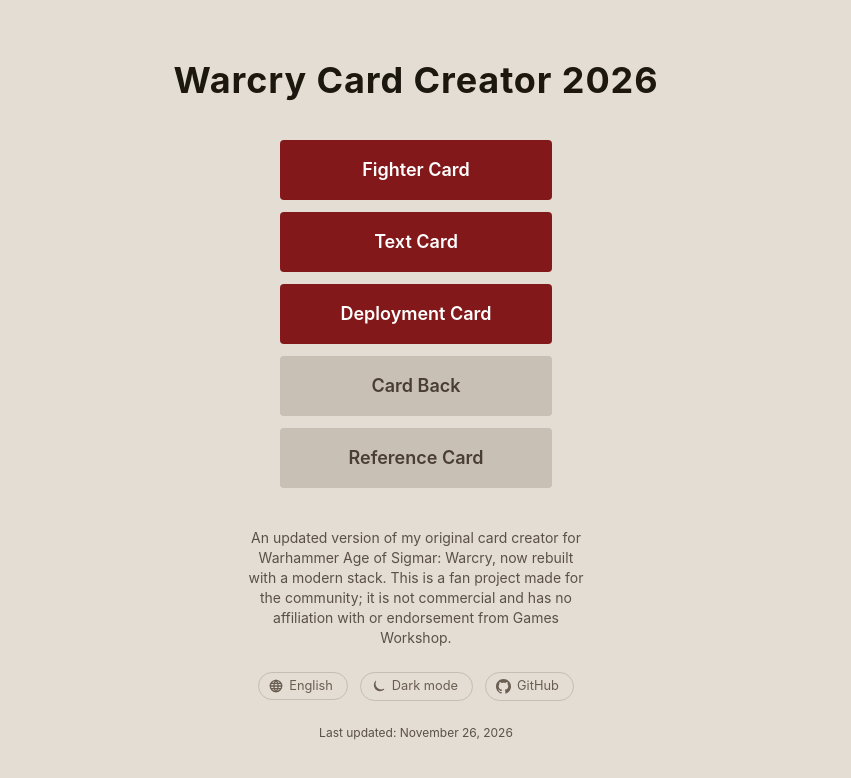
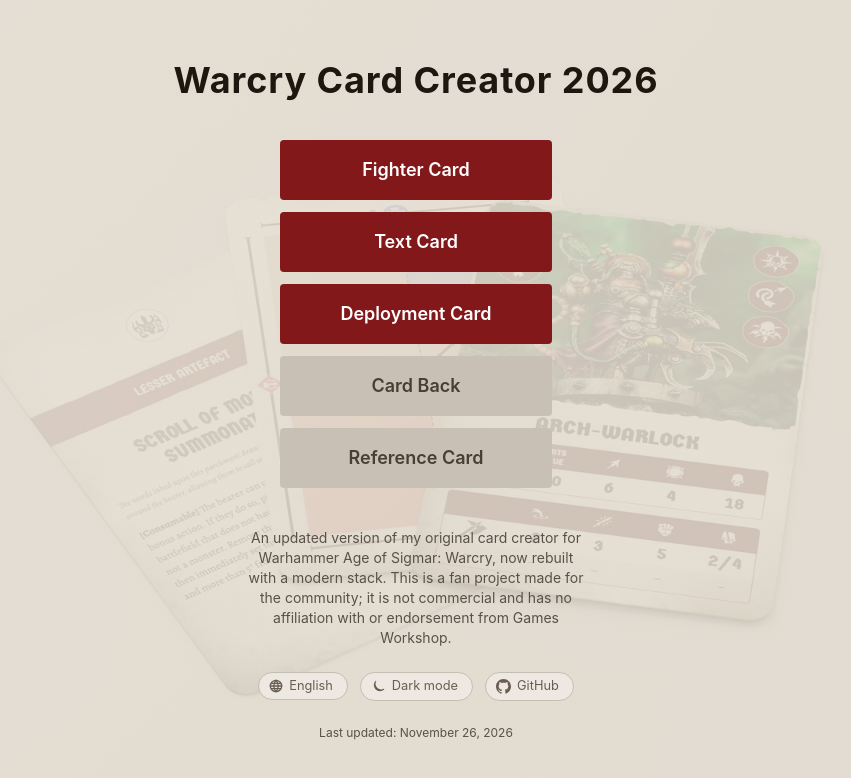
Before and after one commit to HENNIROCKS/warcry-card-creator-2026, a SvelteKit app: page / in a window 1280 px wide. Shown: the top 778 px of the page, without its empty margins (224-1075 px from the left). Built offline with nearby package versions, Linux system fonts and the light colour scheme.

Commit message:
Add subtle background image to landing page
Uses a card mockup photo (resized to 1600px, ~96KB) behind a
theme-aware overlay so it stays legible in both light and dark mode.
Pill buttons get a background so they read clearly against the image.

```diff
--- a/src/app.css
+++ b/src/app.css
@@ -18,6 +18,7 @@
 	--ui-sel-border:    rgba(127, 29, 29, 0.4);
 	--ui-sel-text:      #fca5a5;
 	--ui-sel-row:       rgba(127, 29, 29, 0.25);
+	--landing-overlay:  rgba(24, 24, 27, 0.88);
 }
 
 [data-theme="light"] {
@@ -35,6 +36,7 @@
 	--ui-sel-border:    rgba(127, 29, 29, 0.3);
 	--ui-sel-text:      #7f1d1d;
 	--ui-sel-row:       rgba(127, 29, 29, 0.12);
+	--landing-overlay:  rgba(228, 221, 209, 0.88);
 }
 
 /* ── Tailwind class overrides for light theme ─────────────────────────────── */
--- a/src/lib/components/LangSwitch.svelte
+++ b/src/lib/components/LangSwitch.svelte
@@ -66,6 +66,7 @@
 		display: inline-flex;
 		align-items: center;
 		gap: 6px;
+		background: var(--ui-surface);
 		border: 1px solid var(--ui-border);
 		border-radius: 20px;
 		padding: 6px 14px 6px 10px;
--- a/src/lib/components/ThemeToggle.svelte
+++ b/src/lib/components/ThemeToggle.svelte
@@ -36,7 +36,7 @@
 		display: inline-flex;
 		align-items: center;
 		gap: 6px;
-		background: none;
+		background: var(--ui-surface);
 		border: 1px solid var(--ui-border);
 		border-radius: 20px;
 		padding: 6px 14px 6px 10px;
--- a/src/routes/+page.svelte
+++ b/src/routes/+page.svelte
@@ -18,6 +18,7 @@
 		display: inline-flex;
 		align-items: center;
 		gap: 6px;
+		background: var(--ui-surface);
 		border: 1px solid var(--ui-border);
 		border-radius: 20px;
 		padding: 6px 14px 6px 10px;
@@ -32,9 +33,17 @@
 		color: var(--ui-text);
 		border-color: var(--ui-text-subtle);
 	}
+
+	.landing-bg {
+		background-size: cover;
+		background-position: center;
+	}
 </style>
 
-<main class="min-h-screen bg-zinc-900 text-white flex flex-col items-center justify-center gap-6 py-10">
+<main
+	class="landing-bg min-h-screen bg-zinc-900 text-white flex flex-col items-center justify-center gap-6 py-10"
+	style="background-image: linear-gradient(var(--landing-overlay), var(--landing-overlay)), url('{base}/landing-bg.jpg');"
+>
 	<h1 class="text-4xl font-bold tracking-wide text-center px-6">Warcry Card Creator 2026</h1>
 	<div class="flex flex-col items-stretch gap-3 w-full max-w-xs px-6 my-4">
 		<a href="{base}/fighter" class="px-8 py-4 bg-red-900 hover:bg-red-800 rounded text-white font-semibold text-lg text-center transition">
```
Also changed, not shown: static/landing-bg.jpg (added).
